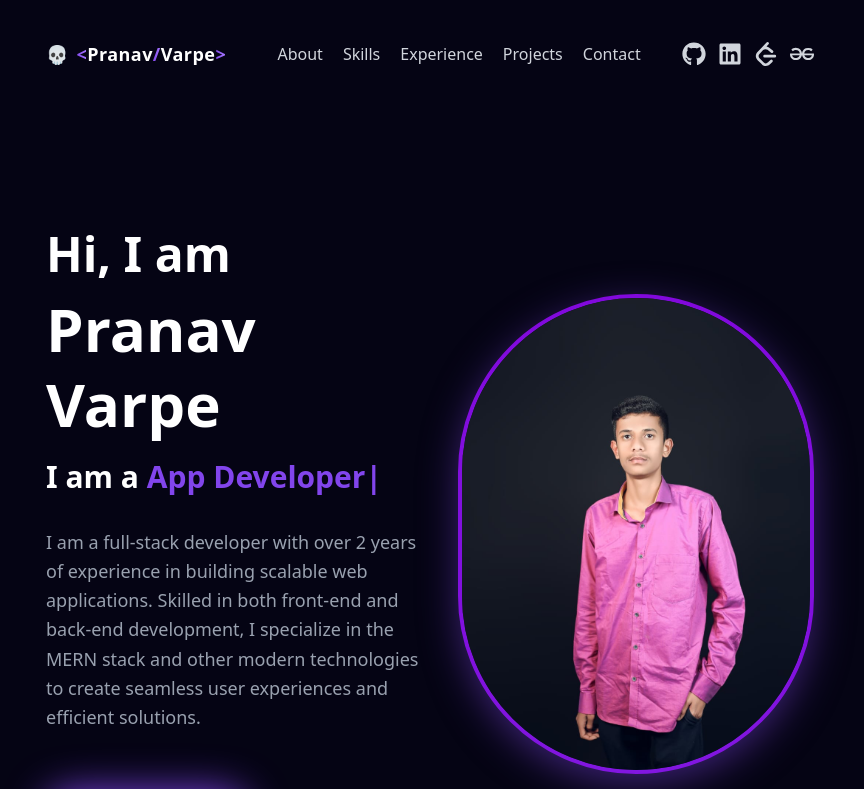
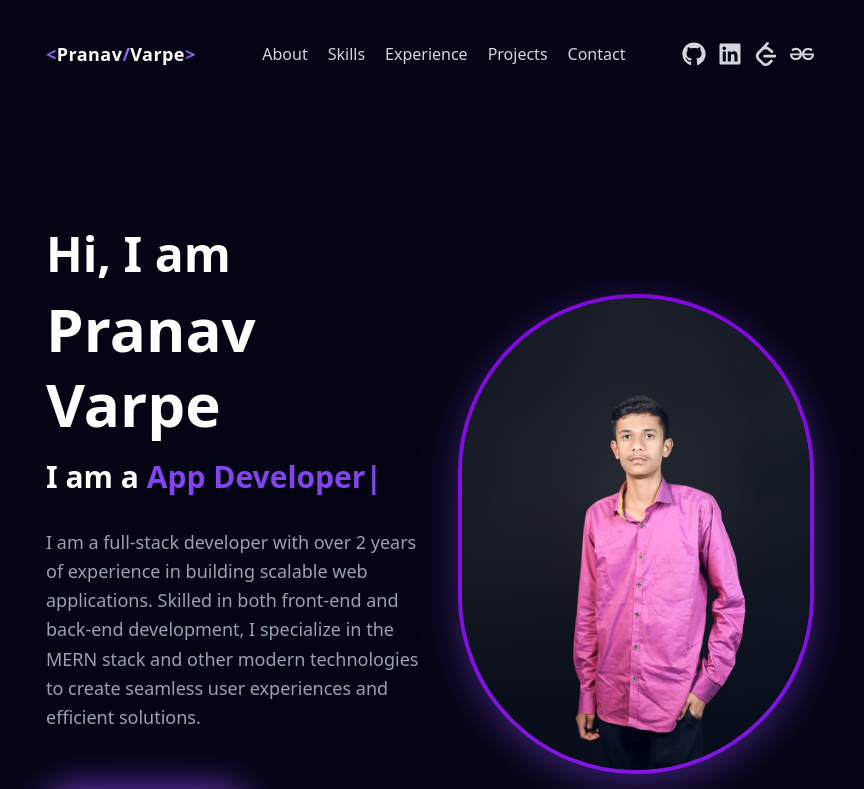
Before and after one commit to Pranav-7262/my-portfolio-site, a React (Vite) app: page / in a window 1280 px wide. Shown: the top 789 px of the page, without its empty margins (210-1074 px from the left). Built offline with nearby package versions, Linux system fonts and the light colour scheme.

Commit message:
Update App.jsx and Navbar.jsx

```diff
--- a/src/App.jsx
+++ b/src/App.jsx
@@ -1,7 +1,6 @@
 import About from "./components/about/About";
 import Contact from "./components/contact/Contact";
 import Footer from "./components/footer/Footer";
-import Home from "./components/home/Home";
 import Navbar from "./components/navbar/Navbar";
 import { Projects } from "./components/projects/Projects";
 import Skills from "./components/skills/Skills";
--- a/src/components/navbar/Navbar.jsx
+++ b/src/components/navbar/Navbar.jsx
@@ -40,14 +40,12 @@ const Navbar = () => {
       className={`fixed top-0 w-full z-50 transition duration-300 px-[7vw] md:px-[7vw] lg:px-[20vw] ${
         isScrolled
           ? "bg-[#050414] bg-opacity-50 backdrop-blur-md shadow-md"
-          : "bg-transparent"
+          : "bg-[#050414]"
       }`}
     >
       <div className="text-white py-5 flex justify-between items-center">
         <div className="text-white py-5 flex justify-between items-center">
           <div className="text-lg font-semibold cursor-pointer mr-2.5 tracking-wide hover:opacity-90 transition-opacity duration-200 flex items-center">
-            <span className="mr-2">💀</span>
-
             <span className="bg-gradient-to-r from-[#8245ec] to-[#a87aff] text-transparent bg-clip-text">
               &lt;
             </span>
```
